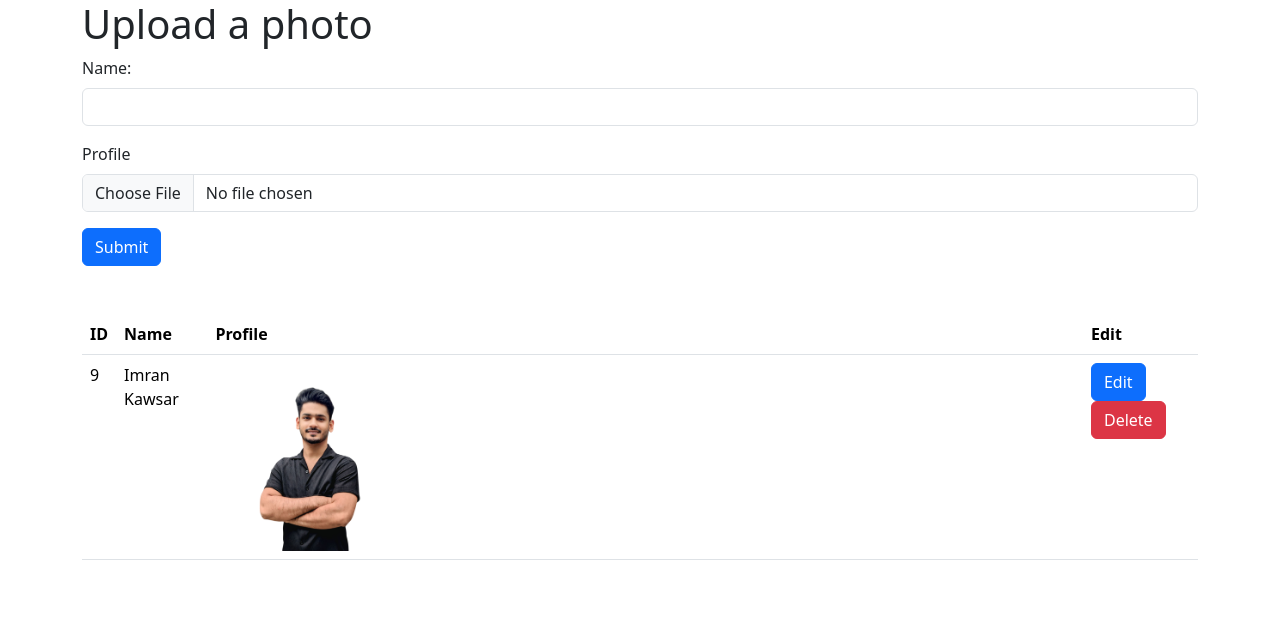
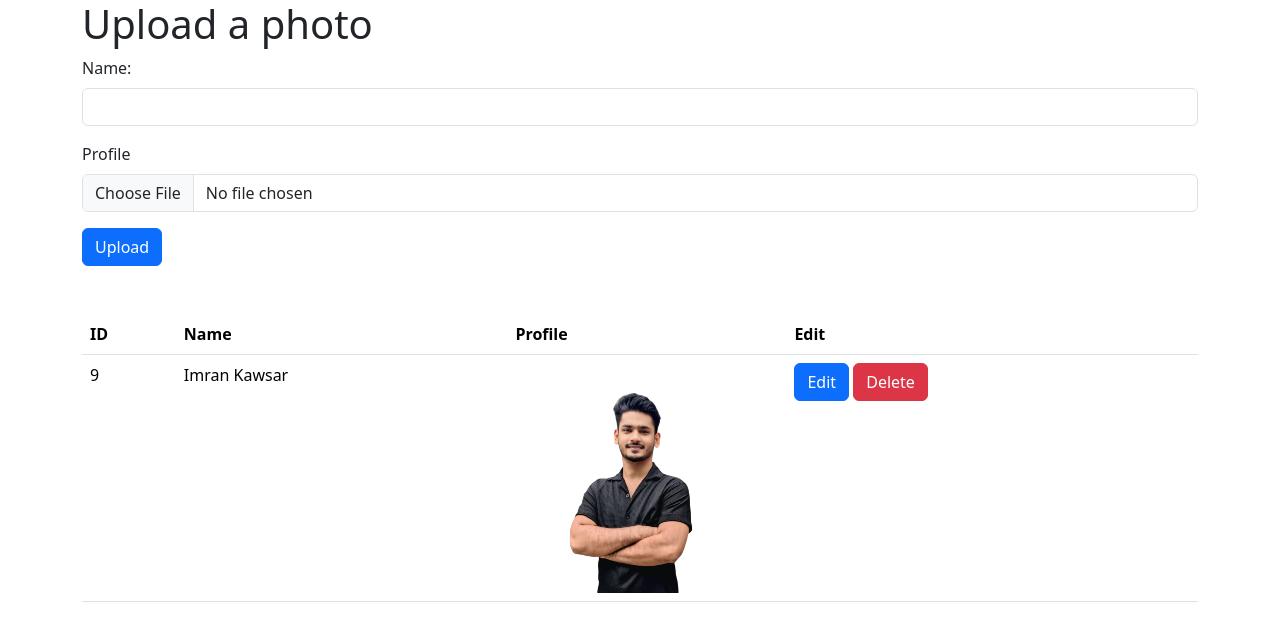
Before and after one commit to mdkawsardev/Image_upload_update_in_django, a Django app: page / in a window 1280 px wide. Shown: the top 641 px of the page. Run offline with Django 5.2, Linux system fonts and the light colour scheme; data comes from the database, SQL or seed files in the repository; both versions use the stored data as it was after the commit.

Commit message:
Operation is successfull

```diff
--- a/app/views.py
+++ b/app/views.py
@@ -40,10 +40,7 @@ def update(request, pk):
         return redirect('/')
 
 def delete(request, pk):
-    get = Profile.objects.get(id=pk)
-    deleting = get.delete()
-    if deleting:
-        os.remove(get.profile.path)
-    get.save()
+    get = Profile.objects.filter(id=pk)
+    get.delete()
     messages.success(request, "Data has been deleted successfully!")
     return redirect('/')
--- a/templates/index.html
+++ b/templates/index.html
@@ -21,7 +21,7 @@
                 <label for="profile" class="form-label">Profile</label>
                 <input type="file" class="form-control" name="profile" id="profile">
             </div>
-            <button type="submit" class="btn btn-primary">Submit</button>
+            <button type="submit" class="btn btn-primary">Upload</button>
         </form>
         <table class="table mt-5">
             <thead>
@@ -38,7 +38,7 @@
                         <tr>
                             <td>{{all.id}}</td>
                             <td>{{all.name}}</td>
-                            <td><img src="{{all.profile.url}}" alt="{{all.name}}" class="w-25"></td>
+                            <td class="w-25"><img src="{{all.profile.url}}" alt="{{all.name}}" class="w-100"></td>
                             <td>
                                 <a href="{% url 'edit' all.id %}" class="btn btn-primary">Edit</a>
                                 <a href="{% url 'delete' all.id %}" class="btn btn-danger">Delete</a>
```
Also changed, not shown: db.sqlite3, media/media/mdkawsardev.png (added).
